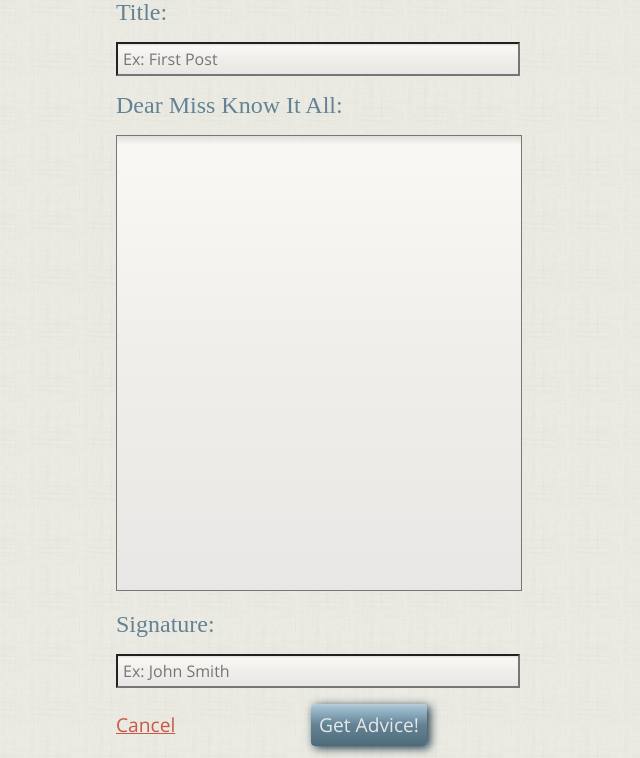
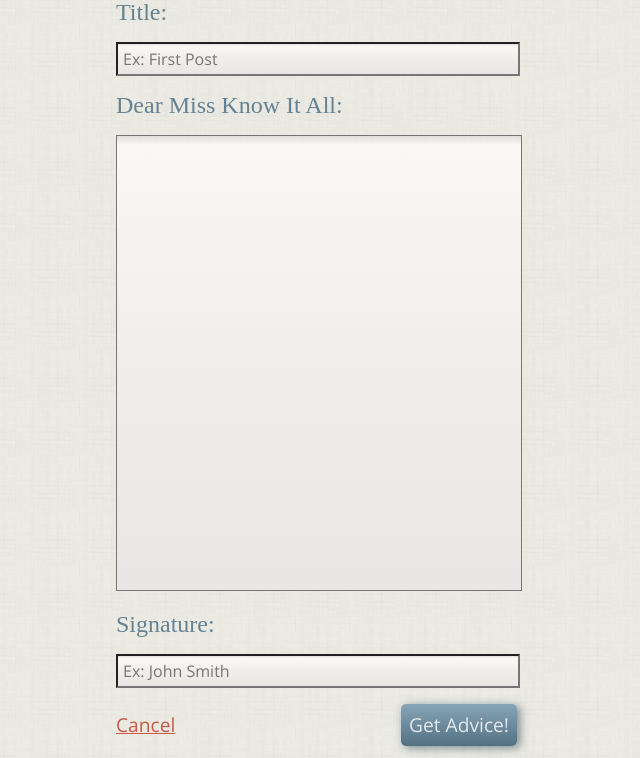
Before and after one commit to rachaelahill/missKnowItAll, a CodeIgniter app: page /index.php/client/user_posting in a window 1280 px wide. Shown: the part 356-1114 px from the top of the page, without its empty margins (361-1001 px from the left). Run offline with CodeIgniter, Linux system fonts and the light colour scheme; some libraries are stand-ins or nearby versions; some web fonts are replaced.

Commit message:
posting form button - lightened gradient and drop shadow

```diff
--- a/incs/css/screen.css
+++ b/incs/css/screen.css
@@ -374,27 +374,28 @@ header{
 }
 
 .submit-btn{
-  background: rgb(184,206,218); /* Old browsers */
-  background: -moz-linear-gradient(top,  rgba(184,206,218,1) 0%, rgba(154,185,202,1) 12%, rgba(100,130,147,1) 50%, rgba(83,113,129,1) 89%, rgba(75,105,121,1) 100%); /* FF3.6+ */
-  background: -webkit-gradient(linear, left top, left bottom, color-stop(0%,rgba(184,206,218,1)), color-stop(12%,rgba(154,185,202,1)), color-stop(50%,rgba(100,130,147,1)), color-stop(89%,rgba(83,113,129,1)), color-stop(100%,rgba(75,105,121,1))); /* Chrome,Safari4+ */
-  background: -webkit-linear-gradient(top,  rgba(184,206,218,1) 0%,rgba(154,185,202,1) 12%,rgba(100,130,147,1) 50%,rgba(83,113,129,1) 89%,rgba(75,105,121,1) 100%); /* Chrome10+,Safari5.1+ */
-  background: -o-linear-gradient(top,  rgba(184,206,218,1) 0%,rgba(154,185,202,1) 12%,rgba(100,130,147,1) 50%,rgba(83,113,129,1) 89%,rgba(75,105,121,1) 100%); /* Opera 11.10+ */
-  background: -ms-linear-gradient(top,  rgba(184,206,218,1) 0%,rgba(154,185,202,1) 12%,rgba(100,130,147,1) 50%,rgba(83,113,129,1) 89%,rgba(75,105,121,1) 100%); /* IE10+ */
-  background: linear-gradient(to bottom,  rgba(184,206,218,1) 0%,rgba(154,185,202,1) 12%,rgba(100,130,147,1) 50%,rgba(83,113,129,1) 89%,rgba(75,105,121,1) 100%); /* W3C */
-  filter: progid:DXImageTransform.Microsoft.gradient( startColorstr='#b8ceda', endColorstr='#4b6979',GradientType=0 );/*IE6-9*/
+  background: rgb(134,165,183); /* Old browsers */
+  background: -moz-linear-gradient(top,  rgba(134,165,183,1) 0%, rgba(83,113,130,1) 100%); /* FF3.6+ */
+  background: -webkit-gradient(linear, left top, left bottom, color-stop(0%,rgba(134,165,183,1)), color-stop(100%,rgba(83,113,130,1))); /* Chrome,Safari4+ */
+  background: -webkit-linear-gradient(top,  rgba(134,165,183,1) 0%,rgba(83,113,130,1) 100%); /* Chrome10+,Safari5.1+ */
+  background: -o-linear-gradient(top,  rgba(134,165,183,1) 0%,rgba(83,113,130,1) 100%); /* Opera 11.10+ */
+  background: -ms-linear-gradient(top,  rgba(134,165,183,1) 0%,rgba(83,113,130,1) 100%); /* IE10+ */
+  background: linear-gradient(to bottom,  rgba(134,165,183,1) 0%,rgba(83,113,130,1) 100%); /* W3C */
+  filter: progid:DXImageTransform.Microsoft.gradient( startColorstr='#86a5b7', endColorstr='#537182',GradientType=0 );/*IE6-9*/
   float: right;
   text-decoration: none;
   color: #e3e8eb;
   padding: 8px;
   font: 1.2em 'Open Sans', Helvetica, sans-serif;
-  border-radius: 4px;
-	-moz-box-shadow: 3px 2px 10px #183444;
-	-webkit-box-shadow: 3px 2px 10px #183444;
-	box-shadow: 3px 2px 10px #183444;
+  border-radius: 5px;
+	-moz-box-shadow: 3px 2px 10px rgba(75, 96, 107, 1);
+	-webkit-box-shadow: 3px 2px 10px rgba(75, 96, 107, .7);
+	box-shadow: 3px 2px 10px rgba(75, 96, 107, .7);
 	-ms-filter: "progid:DXImageTransform.Microsoft.Shadow(Strength=4, Direction=135, Color='#183444')";/* For IE 8 */
 	filter: progid:DXImageTransform.Microsoft.Shadow(Strength=4, Direction=135, Color='#183444');/* For IE 5.5 - 7 */
-	margin-right: 15px;
 	border: none;
+	margin-right: -75px;
+	cursor: pointer;
 }
 
 .cancel-btn{
```
